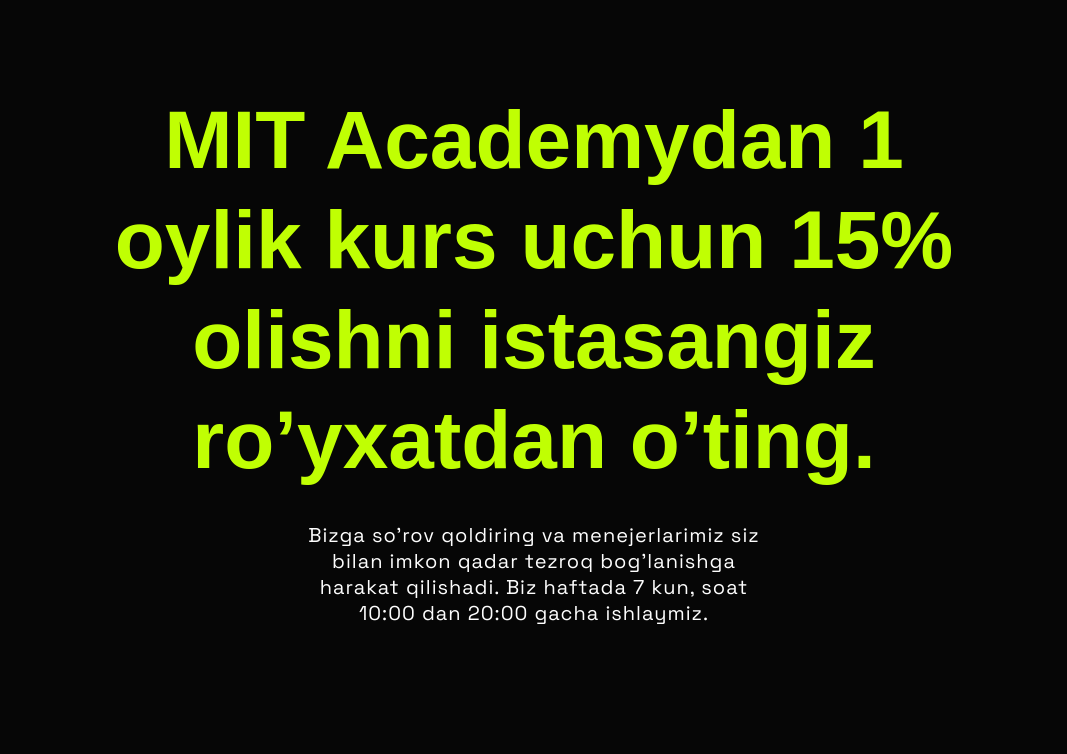
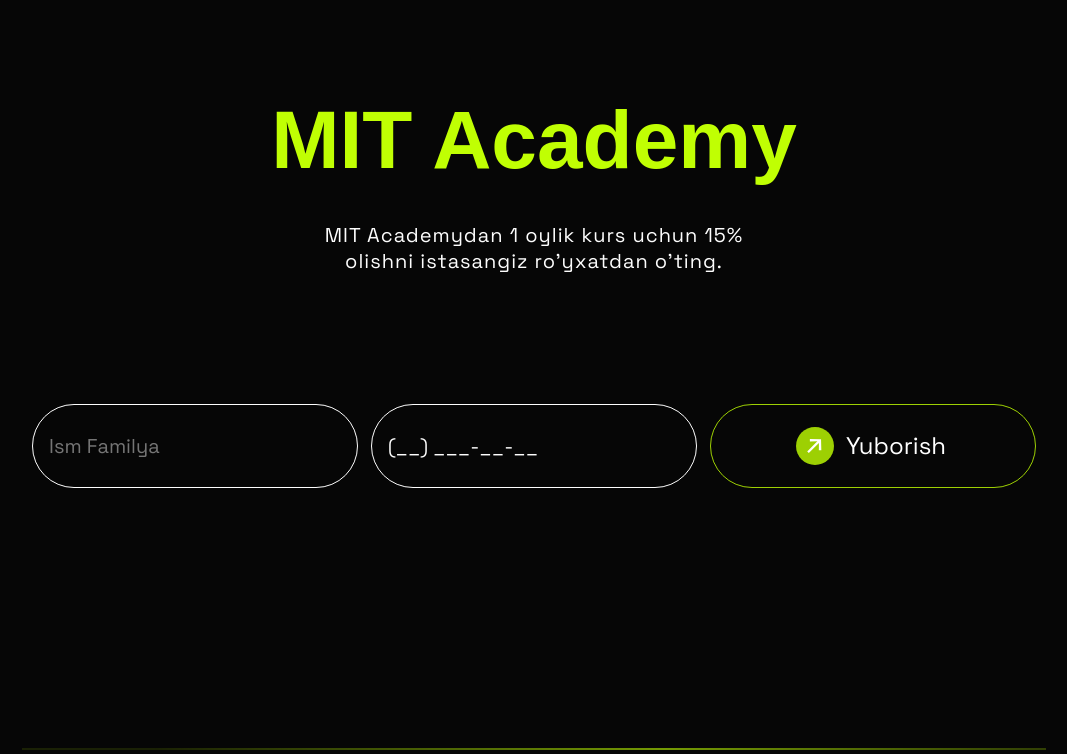
Before and after one commit to FazliddinMirzaqosimov/MIT-orders, a React (Create React App) app: page / in a window 1280 px wide. Shown: the top 754 px of the page, without its empty margins (106-1173 px from the left). Built offline with nearby package versions, Linux system fonts and the light colour scheme; a web font is replaced by a local one.

Commit message:
Update Index.jsx

```diff
--- a/src/pages/FormPage/Index.jsx
+++ b/src/pages/FormPage/Index.jsx
@@ -58,8 +58,8 @@
   return (
     <div className='FormPage'>
       <div className="HeaderText">
-        <h1>MIT Academydan 1 oylik kurs uchun 15% olishni istasangiz ro’yxatdan o’ting.</h1>
-        <p>Bizga so’rov qoldiring va menejerlarimiz siz bilan imkon qadar tezroq bog’lanishga harakat qilishadi. Biz haftada 7 kun, soat 10:00 dan 20:00 gacha ishlaymiz.
+        <h1>MIT Academy</h1>
+        <p>MIT Academydan 1 oylik kurs uchun 15% olishni istasangiz ro’yxatdan o’ting.
 
 </p>
       </div>
```
